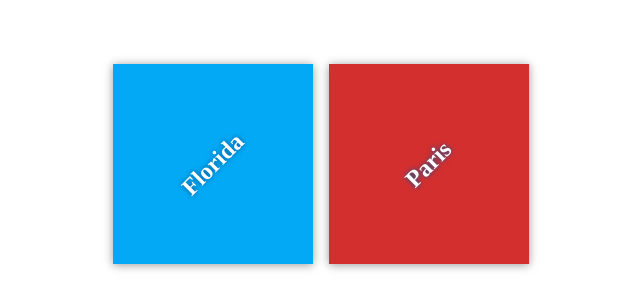
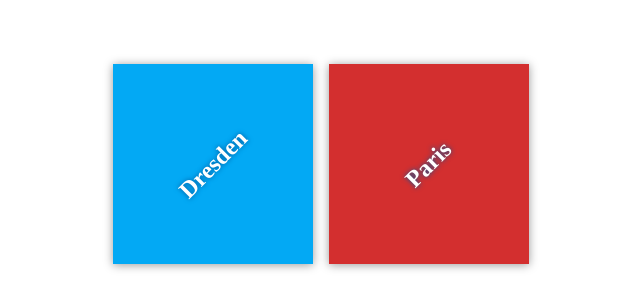
Before and after one commit to Ahmed-Khalaf/my-travel-plans, a plain HTML site: page index.html in a window 1280 px wide. Shown: the part 236-544 px from the top of the page, 319-959 px from the left. Drawn offline with Linux system fonts and the light colour scheme; files that its build step writes are made by us from their sources.

Commit message:
Add starting destinations

```diff
--- a/index.html
+++ b/index.html
@@ -11,7 +11,7 @@
 <div class="container">
 <div class="destination-container">
 <div class="destination" id="florida">
-<h2>Florida</h2>
+<h2>Dresden</h2>
 </div>
 
 <div class="destination" id="paris">
```
